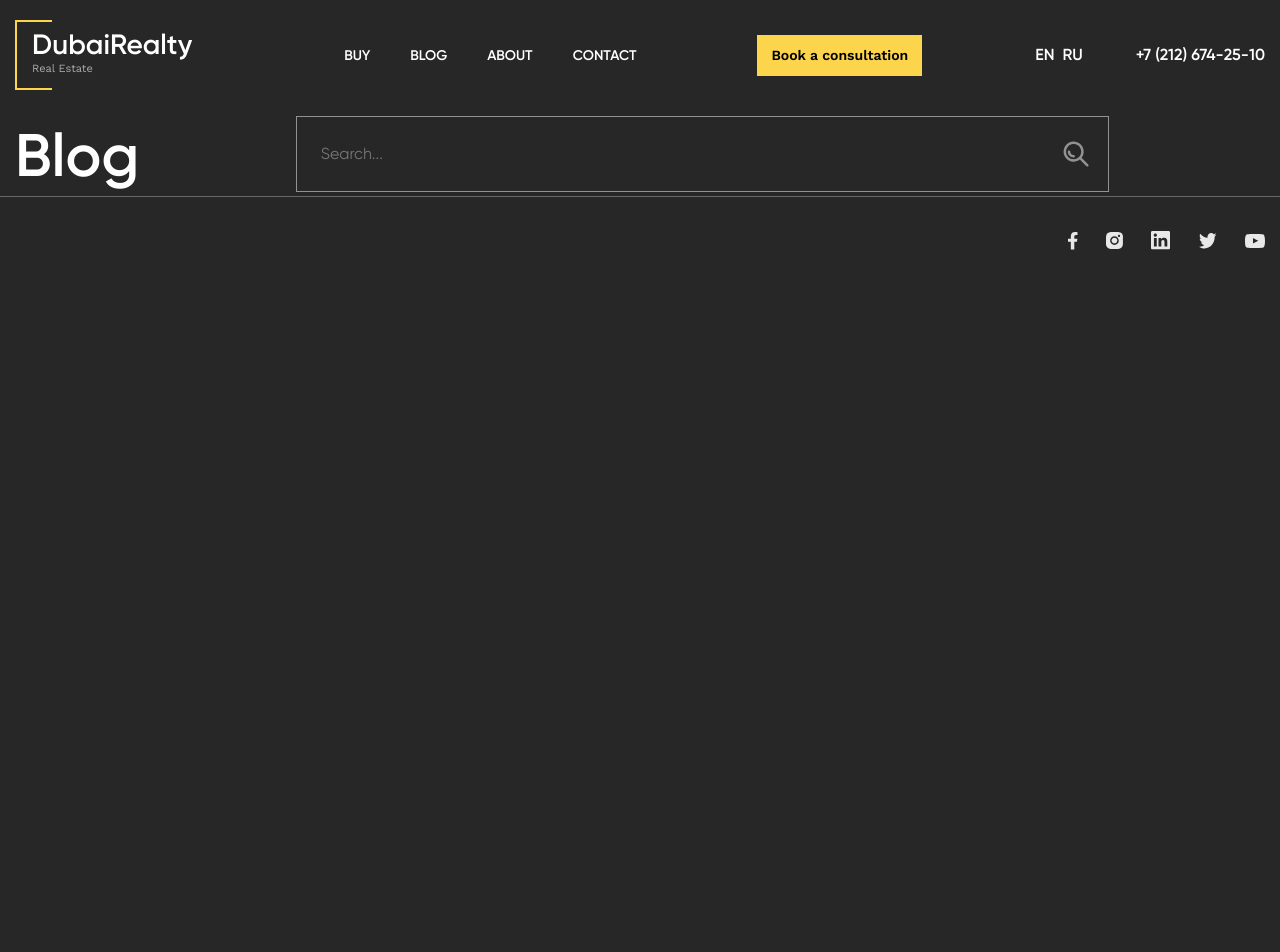
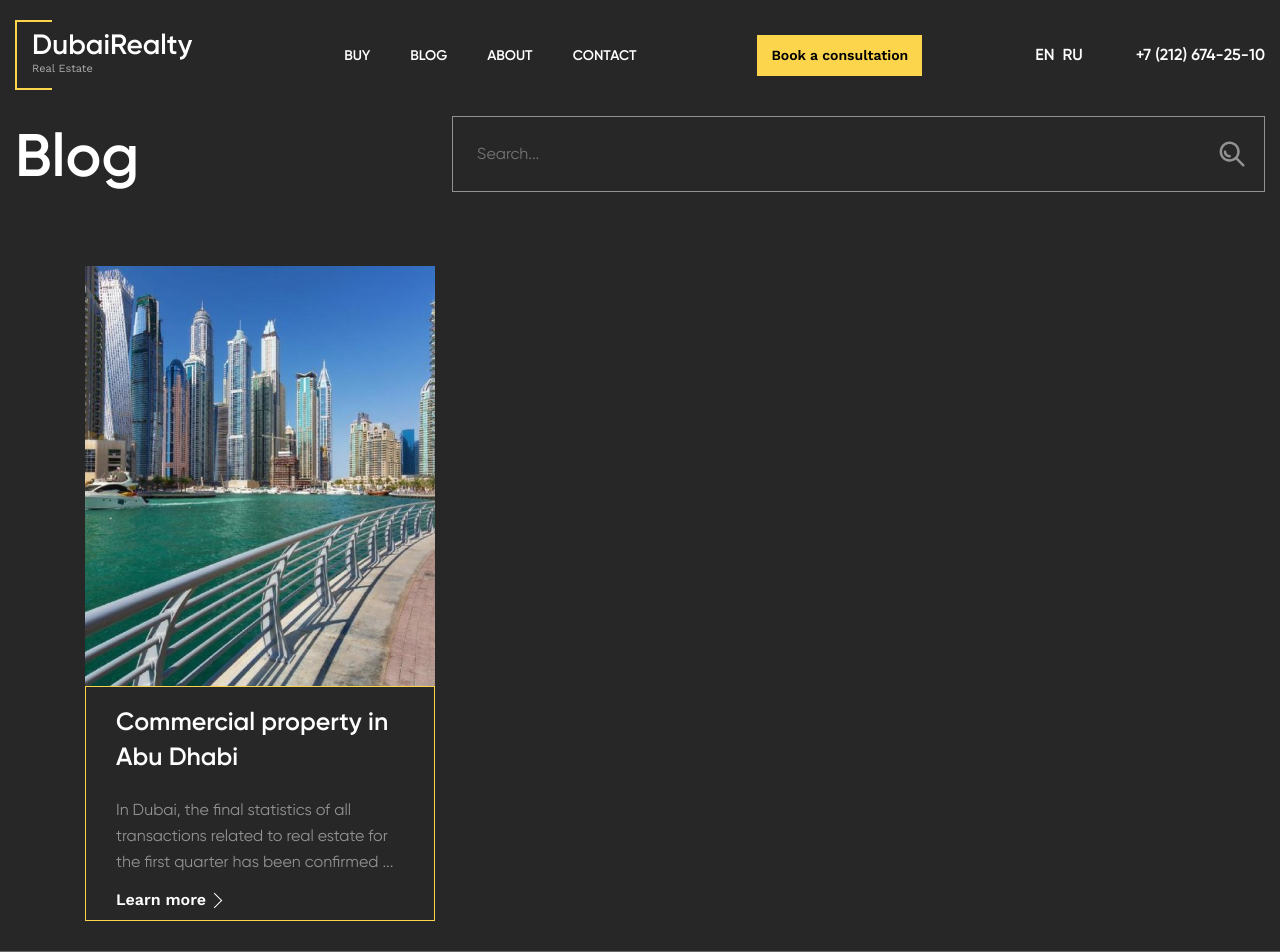
Before and after one commit to ViktorUserName/dubai-realty, a React (Create React App) app: page / in a window 1280 px wide. Shown: the top 952 px of the page. Before the commit the page ends 800 px from the top, so only its background shows below. Built offline with nearby package versions, Linux system fonts and the light colour scheme.

Commit message:
add blog card

```diff
--- a/src/pages/BlogPage/BlogPage.module.scss
+++ b/src/pages/BlogPage/BlogPage.module.scss
@@ -38,6 +38,7 @@
         }
     }
     &Main{
+        margin: 70px auto 30px;
         max-width: 1110px;
         display: flex;
         flex-direction: row;
--- a/src/pages/BlogPage/BlogPage.tsx
+++ b/src/pages/BlogPage/BlogPage.tsx
@@ -1,6 +1,9 @@
 import React from 'react';
 import s from "./BlogPage.module.scss";
 import search from "../../img/BlogPage/Search.svg";
+import BlogPageCard from './BlogPageCard/BlogPageCard';
+
+
 
 const BlogPage: React.FC = () => {
     return (
@@ -17,11 +20,10 @@ const BlogPage: React.FC = () => {
                                 <img src={search} alt="search icon" />
                             </button>
                         </div>
-                        <div className={s.blogContentMain}>
-                            <div className={s.blogContentMainCard}>
+                    </div>
 
-                            </div>
-                        </div>
+                    <div className={s.blogContentMain}>
+                        <BlogPageCard image={''} title={''} description={''}/>
                     </div>
                 </div>
             </div>
--- /dev/null
+++ b/src/pages/BlogPage/BlogPageCard/BlogPageCard.module.scss
@@ -0,0 +1,51 @@
+.blogContentMainCard{
+    max-width: 350px;
+    & img{
+        display: block;
+    }
+    &Bottom{
+        padding: 17px 30px 8px 30px;
+        border: 1px solid #FCD54C;
+        &Title{
+            font-family: 'Gilroy';
+            font-style: normal;
+            font-weight: 700;
+            font-size: 25px;
+            line-height: 35px;
+            color: #FFFFFF;
+        }
+        &Description{
+            font-family: 'Gilroy';
+            font-style: normal;
+            font-weight: 400;
+            font-size: 16px;
+            line-height: 26px;
+            color: #929292;
+            margin: 23px 0 13px;
+        }
+    }
+    &Btn{
+        position: relative;
+        font-family: 'Work Sans';
+        font-style: normal;
+        font-weight: 600;
+        font-size: 16px;
+        line-height: 24px;
+        color: #FFFFFF;
+        background-color: inherit;
+        border: none;
+        outline: none;
+        cursor: pointer;
+        &::before{
+            position: absolute;
+            content: "";
+            top: 7px;
+            right: -14px;
+            width: 10px;
+            height: 10px;
+            border-top: 1px solid #FFFFFF;
+            border-right: 1px solid #FFFFFF;
+            transform: rotate(45deg);
+        }
+    }
+}
--- /dev/null
+++ b/src/pages/BlogPage/BlogPageCard/BlogPageCard.tsx
@@ -0,0 +1,36 @@
+import React from 'react';
+import s from "./BlogPageCard.module.scss";
+import img from "../../../img/BlogPage/CardIMG.png";
+
+interface IBlogCard{
+    image: string;
+    title: string;
+    description: string;
+}
+
+const BlogPageCard: React.FC<IBlogCard> = ({
+    image,
+    title,
+    description,
+}) => {
+    return (
+        <div className={s.blogContentMainCard}>
+            <img src={img} alt="card image"/>
+            <div className={s.blogContentMainCardBottom}>
+                <h3 className={s.blogContentMainCardBottomTitle}>
+                Commercial property in Abu Dhabi
+                </h3>
+                <p className={s.blogContentMainCardBottomDescription}>
+                In Dubai, the final statistics of all transactions related to real estate for the first quarter has been confirmed ...
+                </p>
+                <button
+                    className={s.blogContentMainCardBtn}
+                    type='button'>
+                        Learn more
+                </button>
+            </div>
+        </div>
+    );
+};
+
+export default BlogPageCard;
```
Also changed, not shown: src/img/BlogPage/CardIMG.png (added).
